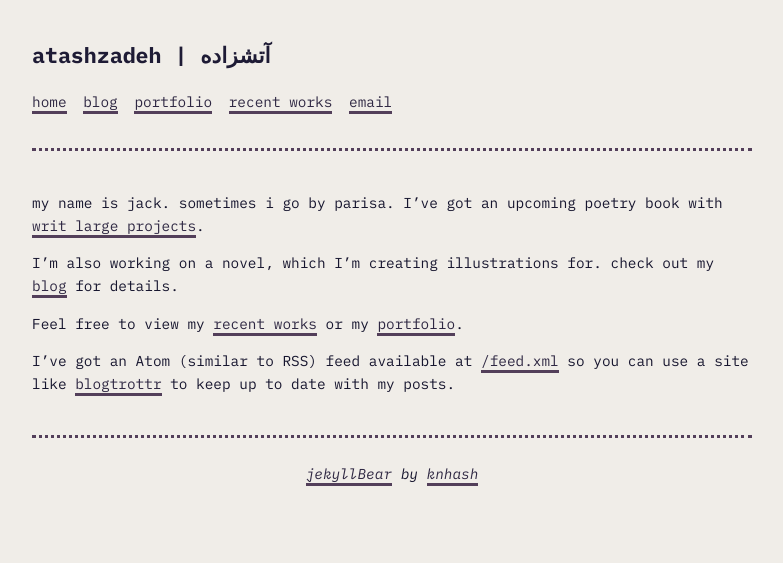
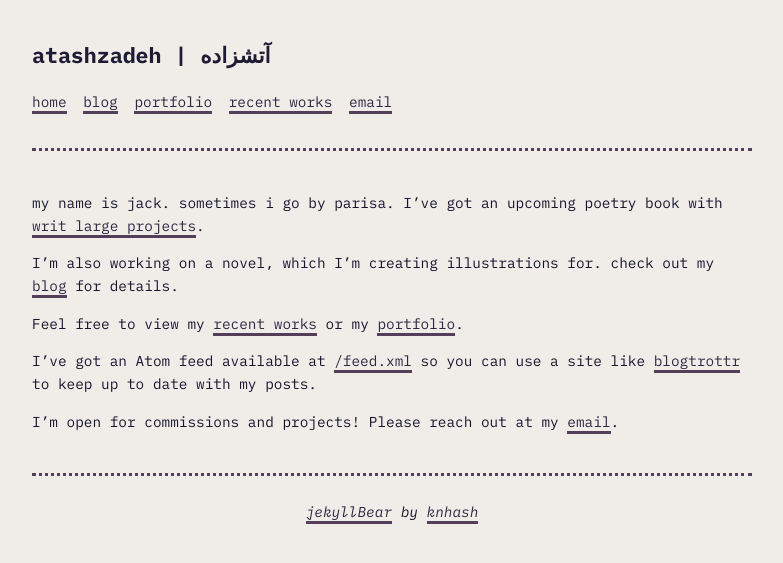
Before and after one commit to atashzadeh/atashzadeh.github.io, a Jekyll site: the page built from index.md, in a window 1280 px wide. Shown: the top 563 px of the page, without its empty margins (248-1031 px from the left). Built offline with Jekyll 4.4.1, drawn with Linux system fonts in a browser that asks for light colours.

Commit message:
2026-11-10 post

```diff
--- a/index.md
+++ b/index.md
@@ -10,4 +10,6 @@ I'm also working on a novel, which I'm creating illustrations for. check out my
 
 Feel free to view my [recent works](/recent-works) or my [portfolio](/portfolio).
 
-I've got an Atom (similar to RSS) feed available at [/feed.xml](/feed.xml) so you can use a site like [blogtrottr](https://blogtrottr.com) to keep up to date with my posts.
+I've got an Atom feed available at [/feed.xml](/feed.xml) so you can use a site like [blogtrottr](https://blogtrottr.com) to keep up to date with my posts.
+
+I'm open for commissions and projects! Please reach out at my [email](mailto:parisa@atashzadeh.com).
```
Also changed, not shown: _posts/2026-11-10-illustration-nsfw-swordfuckers.md (added, +21 -0 lines), _posts/2026-11-09-illustration-sylvana-swiftscale.md (renamed from _posts/2026-11-06-illustration-sylvana-swiftscale.md), 2 other files.
